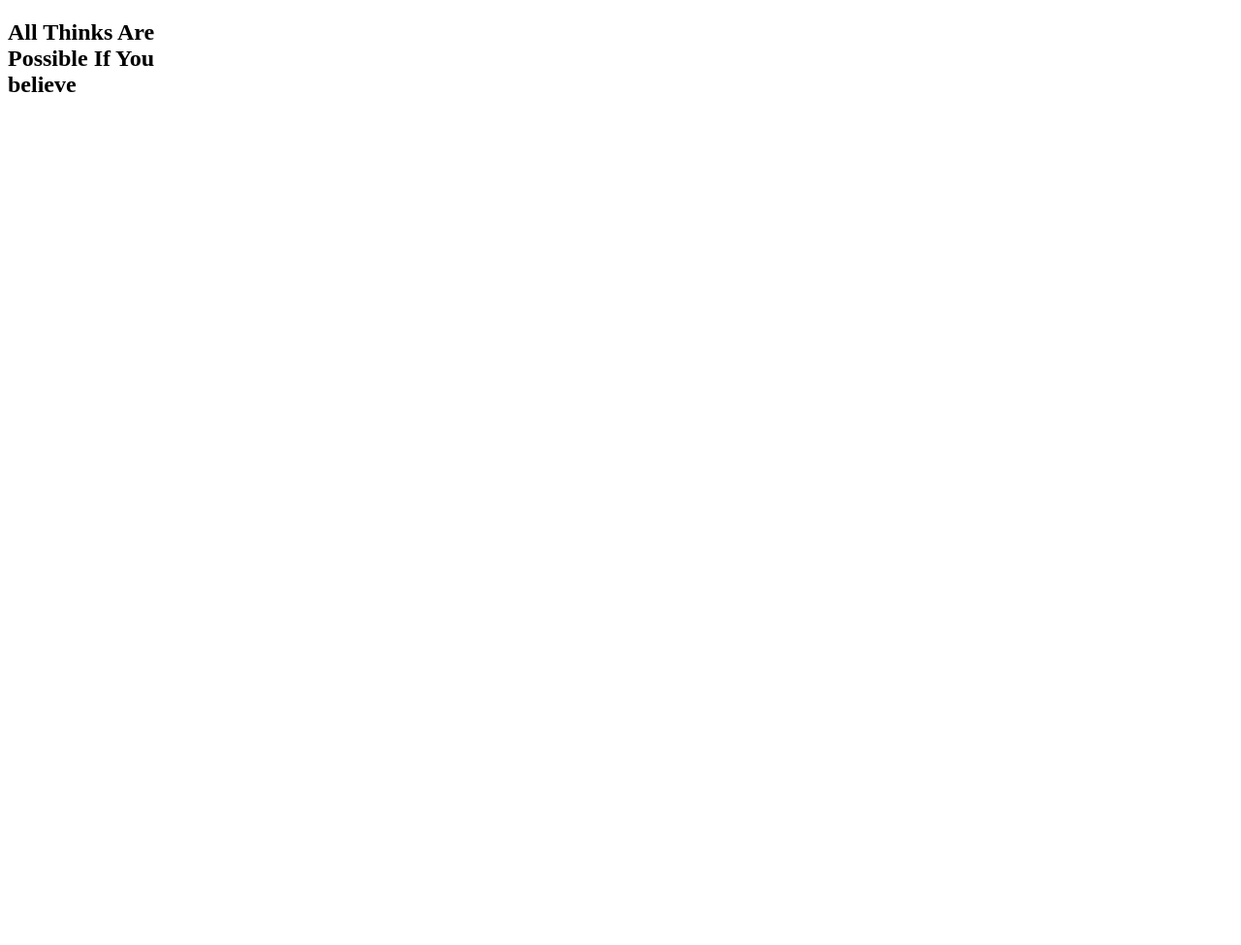
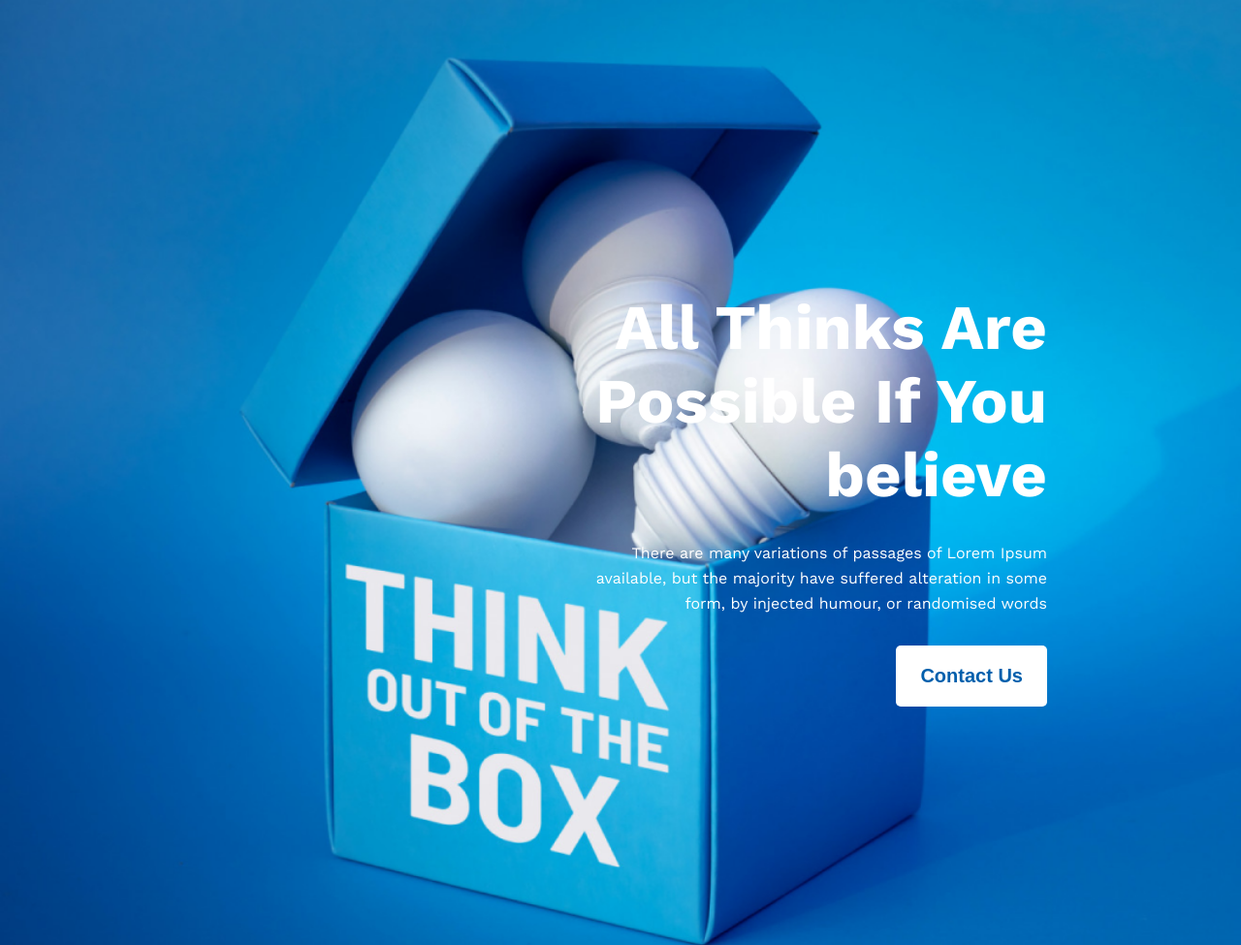
Before and after one commit to mdmonjumon/new-year-website, a plain HTML site: page index.html in a window 1280 px wide. Shown: the top 975 px of the page at 97% size. Before the commit the page ends 800 px from the top, so only its background shows below. Drawn offline with nearby package versions, Linux system fonts and the light colour scheme.

Commit message:
header section completed

```diff
--- a/index.html
+++ b/index.html
@@ -1,16 +1,26 @@
 <!DOCTYPE html>
 <html lang="en">
+
 <head>
     <meta charset="UTF-8">
     <meta name="viewport" content="width=device-width, initial-scale=1.0">
     <title>New Year</title>
 
+    <link rel="preconnect" href="https://fonts.googleapis.com">
+    <link rel="preconnect" href="https://fonts.gstatic.com" crossorigin>
+    <link href="https://fonts.googleapis.com/css2?family=Work+Sans:ital,wght@0,100..900;1,100..900&display=swap"
+        rel="stylesheet">
+
     <link rel="stylesheet" href="./styles/new-year.css">
 </head>
+
 <body>
     <header>
         <section class="header-section">
-            <h2>All Thinks Are <br> Possible If You <br> believe</h2>
+            <h2 class="header-title">All Thinks Are <br> Possible If You <br> believe</h2>
+            <p class="header-description">There are many variations of passages of Lorem Ipsum <br> available, but the majority have suffered alteration
+                in some <br> form, by injected humour, or randomised words</p>
+            <button class="btn-primary">Contact Us</button>
         </section>
 
     </header>
@@ -22,4 +32,5 @@
     </footer>
 
 </body>
+
 </html>
--- a/styles/new-year.css
+++ b/styles/new-year.css
@@ -0,0 +1,49 @@
+* {
+    margin: 0;
+    padding: 0;
+}
+
+/* common shared styles */
+
+body {
+    font-family: "Work Sans", sans-serif;
+}
+
+header {
+    background-image: url(../images/banner/banner3.png);
+    background-repeat: no-repeat;
+    background-size: cover;
+    padding-bottom: 250px;
+}
+
+.btn-primary {
+    border-radius: 5px;
+    background: rgb(255, 255, 255);
+    border: 0;
+    padding: 20px 25px;
+    color: rgb(0, 95, 172);
+    font-size: 20px;
+    font-weight: 600;
+    line-height: 23px;
+}
+
+/* header styles */
+
+.header-section {
+    text-align: right;
+    padding: 300px 200px 0px 0px;
+}
+
+.header-title {
+    color: rgb(255, 255, 255);
+    font-family: Work Sans;
+    font-size: 65px;
+    font-weight: 700;
+}
+
+.header-description {
+    color: rgb(255, 255, 255);
+    font-weight: 400;
+    line-height: 26px;
+    margin: 30px 0;
+}
```
